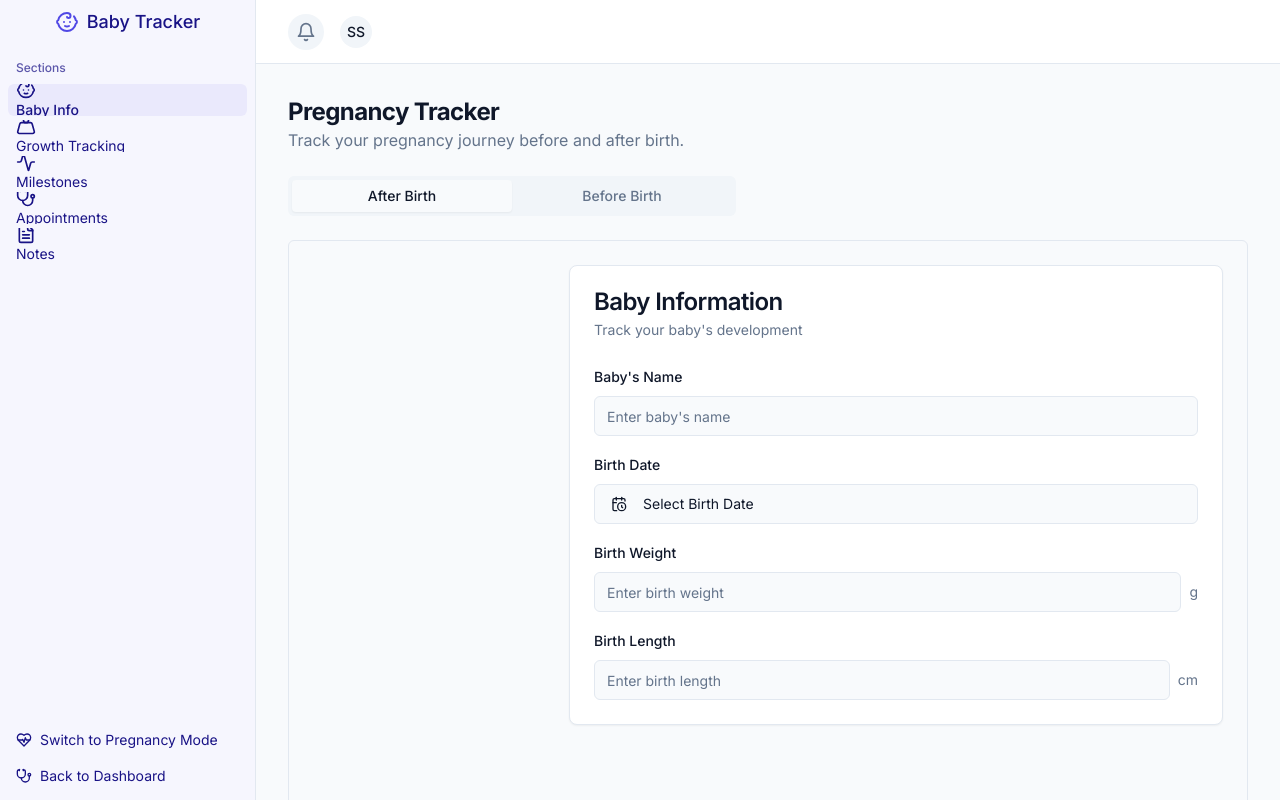
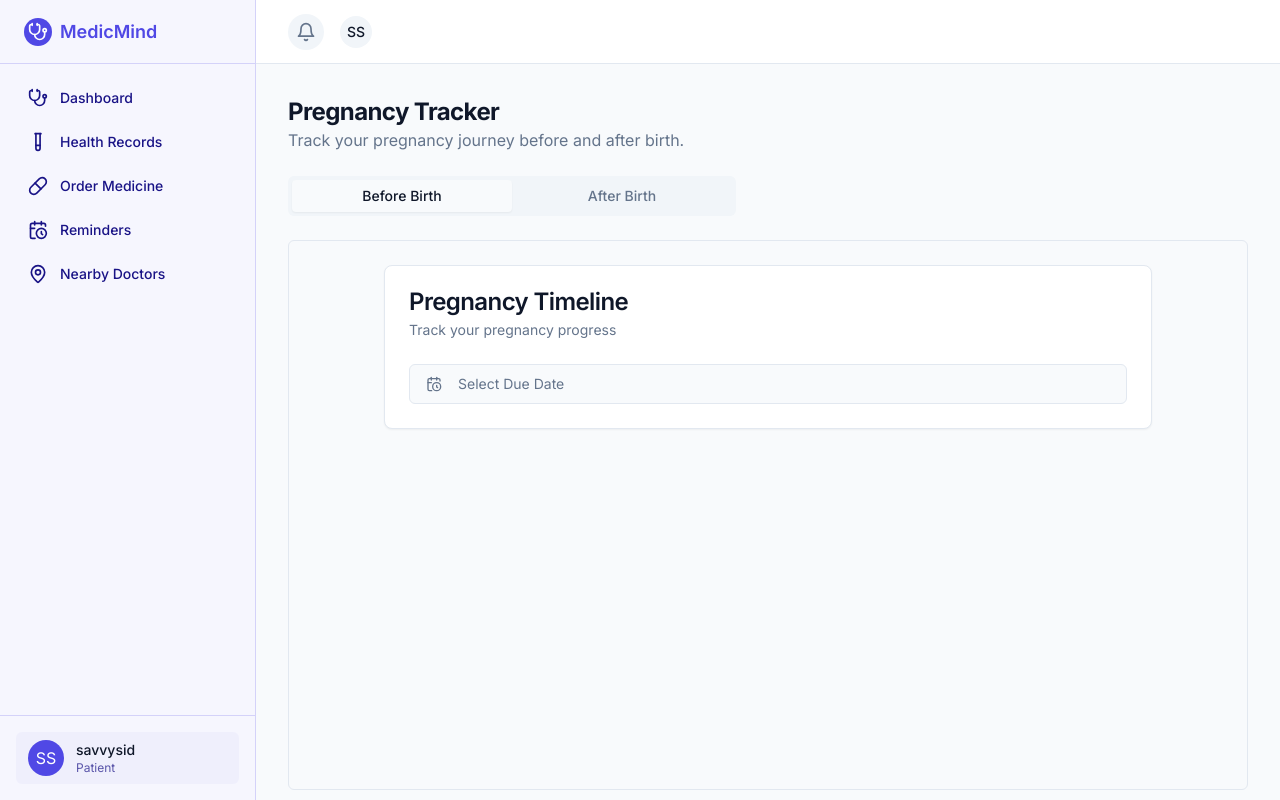
Before and after one commit to AmanSingh353/mediconnect, a React (Vite) app: page /pregnancy in a window 1280 px wide. Built offline with nearby package versions, Linux system fonts and the light colour scheme.

Commit message:
Revert pregnancy tab order and remove sidebar
Set the "Before Birth" tab as the default view and remove the dedicated pregnancy sidebar component.

```diff
--- a/src/components/PregnancyTracker.tsx
+++ b/src/components/PregnancyTracker.tsx
@@ -1,17 +1,15 @@
 
 import { useState } from "react";
 import { Tabs, TabsContent, TabsList, TabsTrigger } from "@/components/ui/tabs";
-import { SidebarProvider } from "@/components/ui/sidebar";
-import PregnancySidebar from "./PregnancySidebar";
 import PregnancyTrackerContent from "./PregnancyTrackerContent";
 
 export default function PregnancyTracker() {
-  const [activeTab, setActiveTab] = useState("after");
-  const [activeSection, setActiveSection] = useState(activeTab === "after" ? "baby" : "timeline");
+  const [activeTab, setActiveTab] = useState("before");
+  const [activeSection, setActiveSection] = useState("timeline");
 
   const handleTabChange = (value: string) => {
     setActiveTab(value);
-    setActiveSection(value === "after" ? "baby" : "timeline");
+    setActiveSection(value === "before" ? "timeline" : "baby");
   };
 
   const handleSectionChange = (section: string) => {
@@ -27,38 +25,20 @@ export default function PregnancyTracker() {
 
       <Tabs defaultValue={activeTab} value={activeTab} onValueChange={handleTabChange} className="w-full">
         <TabsList className="grid w-full max-w-md grid-cols-2">
+          <TabsTrigger value="before">Before Birth</TabsTrigger>
           <TabsTrigger value="after">After Birth</TabsTrigger>
-          <TabsTrigger value="before">Before Birth</TabsTrigger>
         </TabsList>
 
-        <TabsContent value="after" className="pt-4">
-          <SidebarProvider>
-            <div className="flex min-h-[calc(100vh-250px)] w-full rounded-md border">
-              <PregnancySidebar
-                activeSection={activeSection}
-                onSectionChange={handleSectionChange}
-                view="after"
-              />
-              <div className="flex-1 p-6">
-                <PregnancyTrackerContent activeSection={activeSection} view="after" />
-              </div>
-            </div>
-          </SidebarProvider>
+        <TabsContent value="before" className="pt-4">
+          <div className="min-h-[calc(100vh-250px)] w-full rounded-md border p-6">
+            <PregnancyTrackerContent activeSection={activeSection} view="before" />
+          </div>
         </TabsContent>
 
-        <TabsContent value="before" className="pt-4">
-          <SidebarProvider>
-            <div className="flex min-h-[calc(100vh-250px)] w-full rounded-md border">
-              <PregnancySidebar
-                activeSection={activeSection}
-                onSectionChange={handleSectionChange}
-                view="before"
-              />
-              <div className="flex-1 p-6">
-                <PregnancyTrackerContent activeSection={activeSection} view="before" />
-              </div>
-            </div>
-          </SidebarProvider>
+        <TabsContent value="after" className="pt-4">
+          <div className="min-h-[calc(100vh-250px)] w-full rounded-md border p-6">
+            <PregnancyTrackerContent activeSection={activeSection} view="after" />
+          </div>
         </TabsContent>
       </Tabs>
     </div>
```
